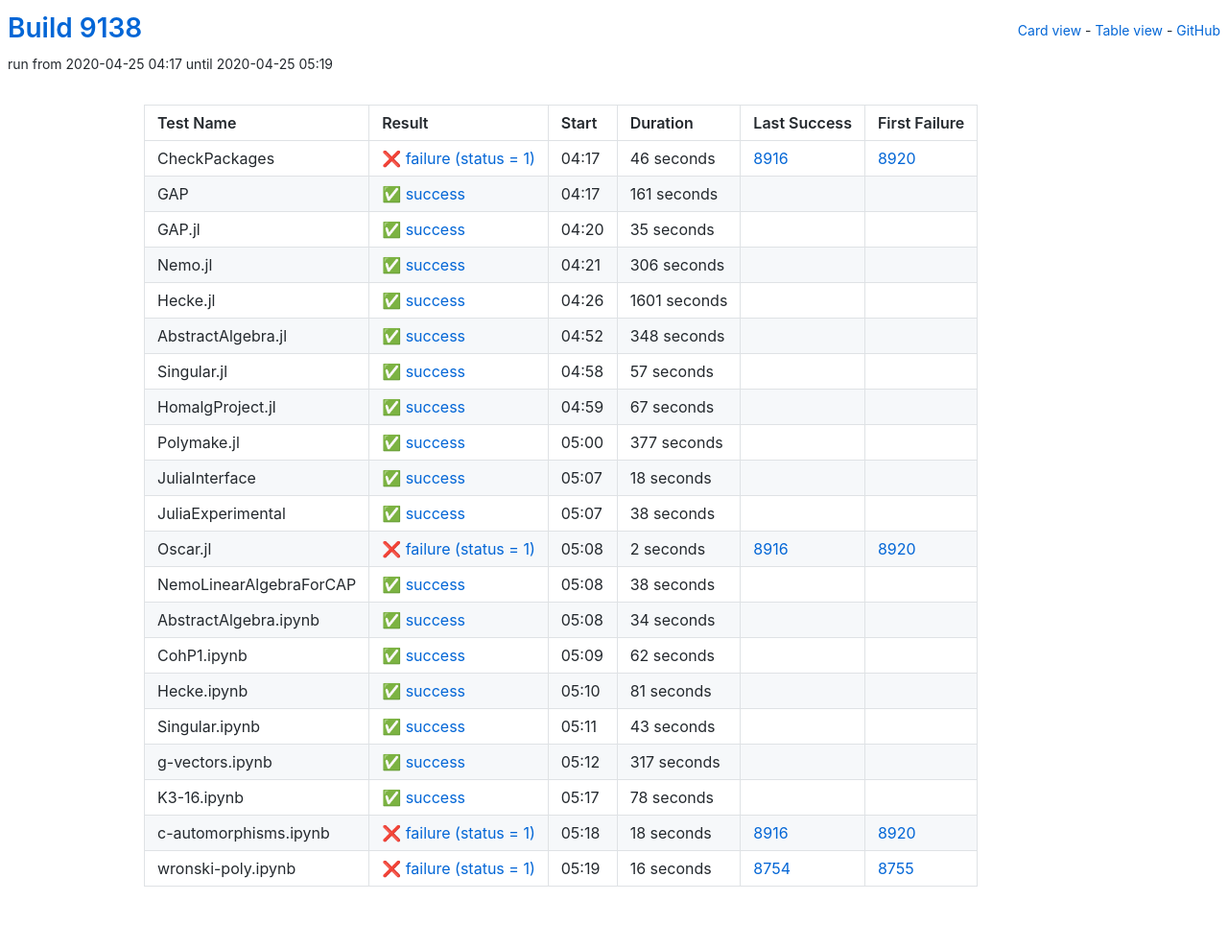
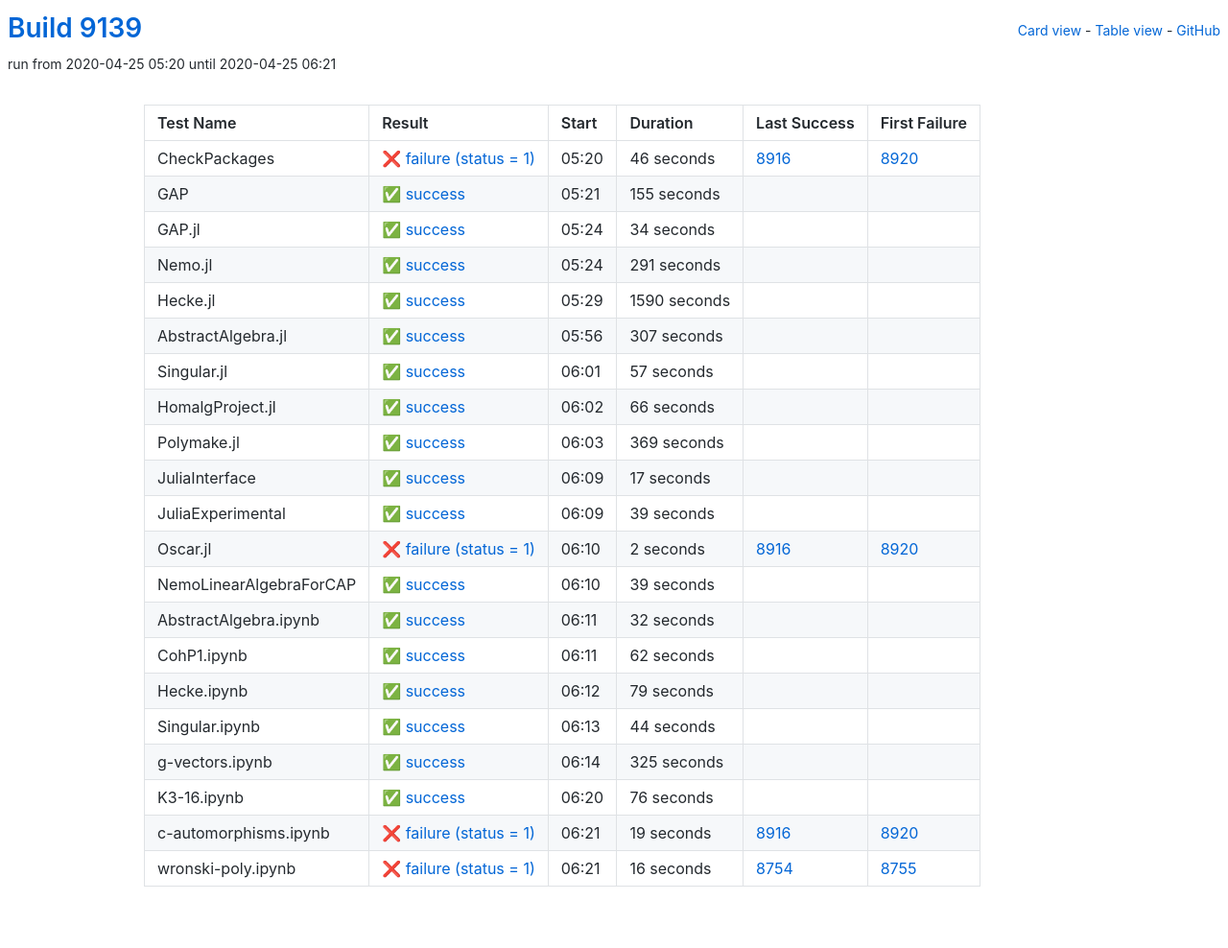
Before and after one commit to oscar-system/oscar-ci-status, a Jekyll site: the page built from table.html, in a window 1280 px wide. Shown: the whole page at 96% size. Built offline with Jekyll 4.4.1, drawn with Linux system fonts in a browser that asks for light colours.

Commit message:
Build 9139

```diff
--- a/_data/ci.yml
+++ b/_data/ci.yml
@@ -1,5 +1,5 @@
-build: 9138
-build_url: https://oscarci.mathematik.uni-kl.de/job/oscar/9138/
+build: 9139
+build_url: https://oscarci.mathematik.uni-kl.de/job/oscar/9139/
 job: oscar
 tests:
 - duration: 46
@@ -8,64 +8,64 @@ tests:
   first_failure_url: https://oscarci.mathematik.uni-kl.de/job/oscar/8920/
   last_success: 8916
   last_success_url: https://oscarci.mathematik.uni-kl.de/job/oscar/8916/
-  log: https://oscarci.mathematik.uni-kl.de/job/oscar/9138/artifact/logs/build-9138/CheckPackages.log
+  log: https://oscarci.mathematik.uni-kl.de/job/oscar/9139/artifact/logs/build-9139/CheckPackages.log
   name: CheckPackages
-  start: 2020-04-25 04:17
+  start: 2020-04-25 05:20
   status: failure
   success: false
-- duration: 161
+- duration: 155
   exitcode: 0
   first_failure: false
   first_failure_url: null
   last_success: false
   last_success_url: null
-  log: https://oscarci.mathematik.uni-kl.de/job/oscar/9138/artifact/logs/build-9138/GAP.log
+  log: https://oscarci.mathematik.uni-kl.de/job/oscar/9139/artifact/logs/build-9139/GAP.log
   name: GAP
-  start: 2020-04-25 04:17
+  start: 2020-04-25 05:21
   status: success
   success: true
-- duration: 35
+- duration: 34
   exitcode: 0
   first_failure: false
   first_failure_url: null
   last_success: false
   last_success_url: null
-  log: https://oscarci.mathematik.uni-kl.de/job/oscar/9138/artifact/logs/build-9138/GAP.jl.log
+  log: https://oscarci.mathematik.uni-kl.de/job/oscar/9139/artifact/logs/build-9139/GAP.jl.log
   name: GAP.jl
-  start: 2020-04-25 04:20
+  start: 2020-04-25 05:24
   status: success
   success: true
-- duration: 306
+- duration: 291
   exitcode: 0
   first_failure: false
   first_failure_url: null
   last_success: false
   last_success_url: null
-  log: https://oscarci.mathematik.uni-kl.de/job/oscar/9138/artifact/logs/build-9138/Nemo.jl.log
+  log: https://oscarci.mathematik.uni-kl.de/job/oscar/9139/artifact/logs/build-9139/Nemo.jl.log
   name: Nemo.jl
-  start: 2020-04-25 04:21
+  start: 2020-04-25 05:24
   status: success
   success: true
-- duration: 1601
+- duration: 1590
   exitcode: 0
   first_failure: false
   first_failure_url: null
   last_success: false
   last_success_url: null
-  log: https://oscarci.mathematik.uni-kl.de/job/oscar/9138/artifact/logs/build-9138/Hecke.jl.log
+  log: https://oscarci.mathematik.uni-kl.de/job/oscar/9139/artifact/logs/build-9139/Hecke.jl.log
   name: Hecke.jl
-  start: 2020-04-25 04:26
+  start: 2020-04-25 05:29
   status: success
   success: true
-- duration: 348
+- duration: 307
   exitcode: 0
   first_failure: false
   first_failure_url: null
   last_success: false
   last_success_url: null
-  log: https://oscarci.mathematik.uni-kl.de/job/oscar/9138/artifact/logs/build-9138/AbstractAlgebra.jl.log
+  log: https://oscarci.mathematik.uni-kl.de/job/oscar/9139/artifact/logs/build-9139/AbstractAlgebra.jl.log
   name: AbstractAlgebra.jl
-  start: 2020-04-25 04:52
+  start: 2020-04-25 05:56
   status: success
   success: true
 - duration: 57
@@ -74,53 +74,53 @@ tests:
   first_failure_url: null
   last_success: false
   last_success_url: null
-  log: https://oscarci.mathematik.uni-kl.de/job/oscar/9138/artifact/logs/build-9138/Singular.jl.log
+  log: https://oscarci.mathematik.uni-kl.de/job/oscar/9139/artifact/logs/build-9139/Singular.jl.log
   name: Singular.jl
-  start: 2020-04-25 04:58
+  start: 2020-04-25 06:01
   status: success
   success: true
-- duration: 67
+- duration: 66
   exitcode: 0
   first_failure: false
   first_failure_url: null
   last_success: false
   last_success_url: null
-  log: https://oscarci.mathematik.uni-kl.de/job/oscar/9138/artifact/logs/build-9138/HomalgProject.jl.log
+  log: https://oscarci.mathematik.uni-kl.de/job/oscar/9139/artifact/logs/build-9139/HomalgProject.jl.log
   name: HomalgProject.jl
-  start: 2020-04-25 04:59
+  start: 2020-04-25 06:02
   status: success
   success: true
-- duration: 377
+- duration: 369
   exitcode: 0
   first_failure: false
   first_failure_url: null
   last_success: false
   last_success_url: null
-  log: https://oscarci.mathematik.uni-kl.de/job/oscar/9138/artifact/logs/build-9138/Polymake.jl.log
+  log: https://oscarci.mathematik.uni-kl.de/job/oscar/9139/artifact/logs/build-9139/Polymake.jl.log
   name: Polymake.jl
-  start: 2020-04-25 05:00
+  start: 2020-04-25 06:03
   status: success
   success: true
-- duration: 18
+- duration: 17
   exitcode: 0
   first_failure: false
   first_failure_url: null
   last_success: false
   last_success_url: null
-  log: https://oscarci.mathematik.uni-kl.de/job/oscar/9138/artifact/logs/build-9138/JuliaInterface.log
+  log: https://oscarci.mathematik.uni-kl.de/job/oscar/9139/artifact/logs/build-9139/JuliaInterface.log
   name: JuliaInterface
-  start: 2020-04-25 05:07
+  start: 2020-04-25 06:09
   status: success
   success: true
-- duration: 38
+- duration: 39
   exitcode: 0
   first_failure: false
   first_failure_url: null
   last_success: false
   last_success_url: null
-  log: https://oscarci.mathematik.uni-kl.de/job/oscar/9138/artifact/logs/build-9138/JuliaExperimental.log
+  log: https://oscarci.mathematik.uni-kl.de/job/oscar/9139/artifact/logs/build-9139/JuliaExperimental.log
   name: JuliaExperimental
-  start: 2020-04-25 05:07
+  start: 2020-04-25 06:09
   status: success
   success: true
 - duration: 2
@@ -129,31 +129,31 @@ tests:
   first_failure_url: https://oscarci.mathematik.uni-kl.de/job/oscar/8920/
   last_success: 8916
   last_success_url: https://oscarci.mathematik.uni-kl.de/job/oscar/8916/
-  log: https://oscarci.mathematik.uni-kl.de/job/oscar/9138/artifact/logs/build-9138/Oscar.jl.log
+  log: https://oscarci.mathematik.uni-kl.de/job/oscar/9139/artifact/logs/build-9139/Oscar.jl.log
   name: Oscar.jl
-  start: 2020-04-25 05:08
+  start: 2020-04-25 06:10
   status: failure
   success: false
-- duration: 38
+- duration: 39
   exitcode: 0
   first_failure: false
   first_failure_url: null
   last_success: false
   last_success_url: null
-  log: https://oscarci.mathematik.uni-kl.de/job/oscar/9138/artifact/logs/build-9138/NemoLinearAlgebraForCAP.log
+  log: https://oscarci.mathematik.uni-kl.de/job/oscar/9139/artifact/logs/build-9139/NemoLinearAlgebraForCAP.log
   name: NemoLinearAlgebraForCAP
-  start: 2020-04-25 05:08
+  start: 2020-04-25 06:10
   status: success
   success: true
-- duration: 34
+- duration: 32
   exitcode: 0
   first_failure: false
   first_failure_url: null
   last_success: false
   last_success_url: null
-  log: https://oscarci.mathematik.uni-kl.de/job/oscar/9138/artifact/logs/build-9138/AbstractAlgebra.ipynb.log
+  log: https://oscarci.mathematik.uni-kl.de/job/oscar/9139/artifact/logs/build-9139/AbstractAlgebra.ipynb.log
   name: AbstractAlgebra.ipynb
-  start: 2020-04-25 05:08
+  start: 2020-04-25 06:11
   status: success
   success: true
 - duration: 62
@@ -162,64 +162,64 @@ tests:
   first_failure_url: null
   last_success: false
   last_success_url: null
-  log: https://oscarci.mathematik.uni-kl.de/job/oscar/9138/artifact/logs/build-9138/CohP1.ipynb.log
+  log: https://oscarci.mathematik.uni-kl.de/job/oscar/9139/artifact/logs/build-9139/CohP1.ipynb.log
   name: CohP1.ipynb
-  start: 2020-04-25 05:09
+  start: 2020-04-25 06:11
   status: success
   success: true
-- duration: 81
+- duration: 79
   exitcode: 0
   first_failure: false
   first_failure_url: null
   last_success: false
   last_success_url: null
-  log: https://oscarci.mathematik.uni-kl.de/job/oscar/9138/artifact/logs/build-9138/Hecke.ipynb.log
+  log: https://oscarci.mathematik.uni-kl.de/job/oscar/9139/artifact/logs/build-9139/Hecke.ipynb.log
   name: Hecke.ipynb
-  start: 2020-04-25 05:10
+  start: 2020-04-25 06:12
   status: success
   success: true
-- duration: 43
+- duration: 44
   exitcode: 0
   first_failure: false
   first_failure_url: null
   last_success: false
   last_success_url: null
-  log: https://oscarci.mathematik.uni-kl.de/job/oscar/9138/artifact/logs/build-9138/Singular.ipynb.log
+  log: https://oscarci.mathematik.uni-kl.de/job/oscar/9139/artifact/logs/build-9139/Singular.ipynb.log
   name: Singular.ipynb
-  start: 2020-04-25 05:11
+  start: 2020-04-25 06:13
   status: success
   success: true
-- duration: 317
+- duration: 325
   exitcode: 0
   first_failure: false
   first_failure_url: null
   last_success: false
   last_success_url: null
-  log: https://oscarci.mathematik.uni-kl.de/job/oscar/9138/artifact/logs/build-9138/g-vectors.ipynb.log
+  log: https://oscarci.mathematik.uni-kl.de/job/oscar/9139/artifact/logs/build-9139/g-vectors.ipynb.log
   name: g-vectors.ipynb
-  start: 2020-04-25 05:12
+  start: 2020-04-25 06:14
   status: success
   success: true
-- duration: 78
+- duration: 76
   exitcode: 0
   first_failure: false
   first_failure_url: null
   last_success: false
   last_success_url: null
-  log: https://oscarci.mathematik.uni-kl.de/job/oscar/9138/artifact/logs/build-9138/K3-16.ipynb.log
+  log: https://oscarci.mathematik.uni-kl.de/job/oscar/9139/artifact/logs/build-9139/K3-16.ipynb.log
   name: K3-16.ipynb
-  start: 2020-04-25 05:17
+  start: 2020-04-25 06:20
   status: success
   success: true
-- duration: 18
+- duration: 19
   exitcode: 1
   first_failure: 8920
   first_failure_url: https://oscarci.mathematik.uni-kl.de/job/oscar/8920/
   last_success: 8916
   last_success_url: https://oscarci.mathematik.uni-kl.de/job/oscar/8916/
-  log: https://oscarci.mathematik.uni-kl.de/job/oscar/9138/artifact/logs/build-9138/c-automorphisms.ipynb.log
+  log: https://oscarci.mathematik.uni-kl.de/job/oscar/9139/artifact/logs/build-9139/c-automorphisms.ipynb.log
   name: c-automorphisms.ipynb
-  start: 2020-04-25 05:18
+  start: 2020-04-25 06:21
   status: failure
   success: false
 - duration: 16
@@ -228,8 +228,8 @@ tests:
   first_failure_url: https://oscarci.mathematik.uni-kl.de/job/oscar/8755/
   last_success: 8754
   last_success_url: https://oscarci.mathematik.uni-kl.de/job/oscar/8754/
-  log: https://oscarci.mathematik.uni-kl.de/job/oscar/9138/artifact/logs/build-9138/wronski-poly.ipynb.log
+  log: https://oscarci.mathematik.uni-kl.de/job/oscar/9139/artifact/logs/build-9139/wronski-poly.ipynb.log
   name: wronski-poly.ipynb
-  start: 2020-04-25 05:19
+  start: 2020-04-25 06:21
   status: failure
   success: false
```
Also changed, not shown: README.md.
